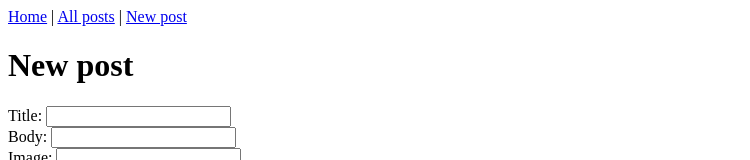
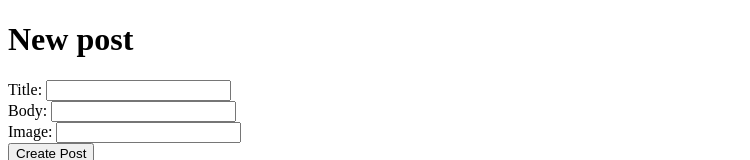
Before and after one commit to miray15/blog-frontend, a React (Vite) app: page / in a window 1280 px wide. Shown: the top 160 px of the page, without its empty margins (0-750 px from the left). Built offline with nearby package versions, Linux system fonts and the light colour scheme.

Commit message:
add header function

```diff
--- a/src/App.jsx
+++ b/src/App.jsx
@@ -1,9 +1,15 @@
+function Header() {
+  return (
+    <header>
+    <a href="#">Home</a> | <a href="#posts-index">All posts</a> | <a href="#posts-new">New post</a>
+  </header>
+  )
+}
+
 function App() {
   return (
     <div>
-      <header>
-        <a href="#">Home</a> | <a href="#posts-index">All posts</a> | <a href="#posts-new">New post</a>
-      </header>
+
 
       <div id="posts-new">
         <h1>New post</h1>
```
